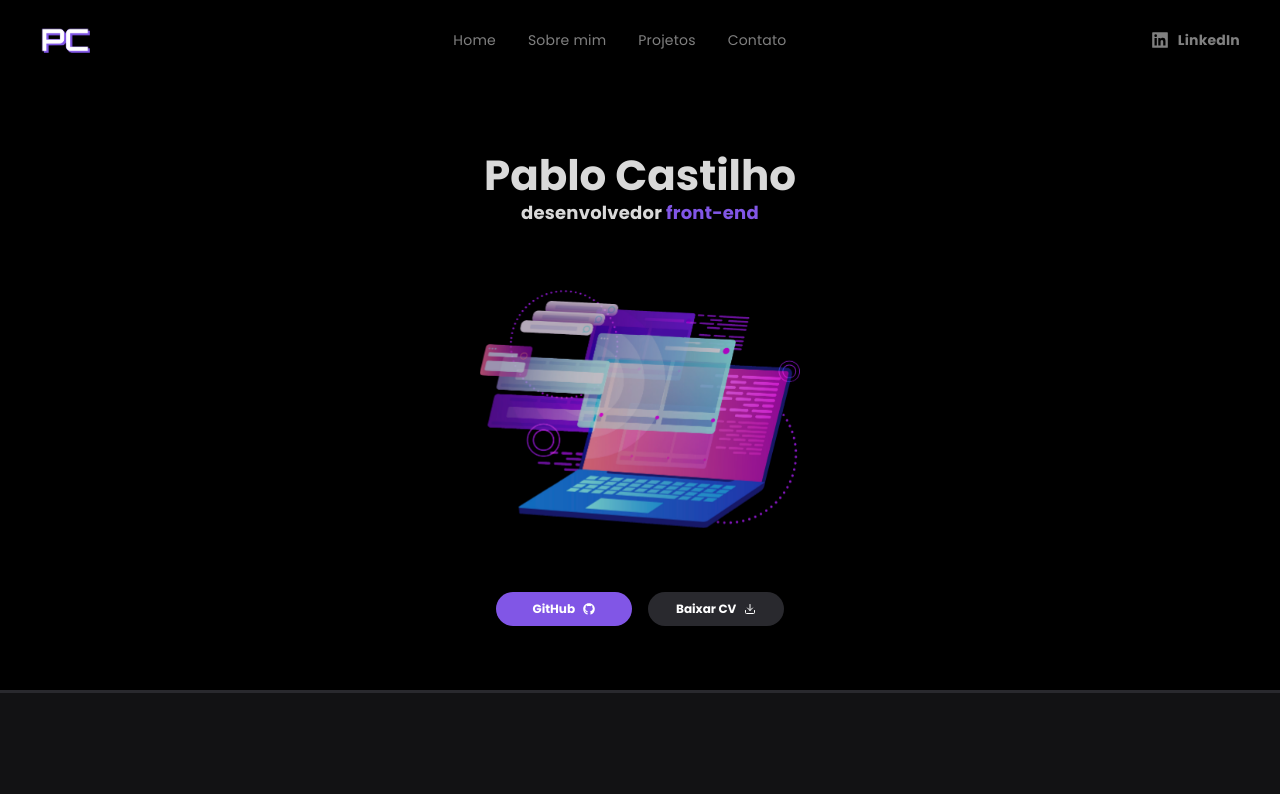
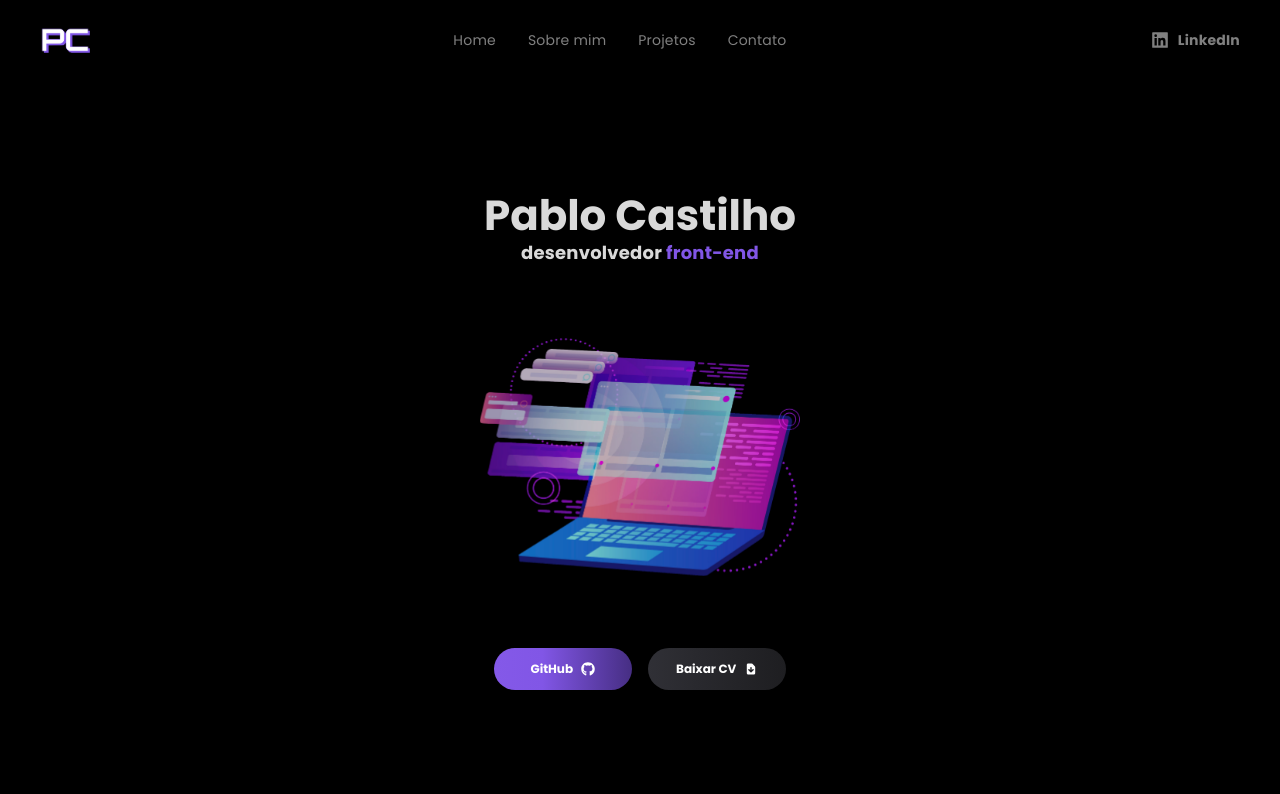
Before and after one commit to pabloccard/my-portfolio, a Next.js app: page / in a window 1280 px wide. Shown: the top 794 px of the page. Built offline with nearby package versions, Linux system fonts and the light colour scheme.

Commit message:
style(Hero): Adjust buttons gradient and spacing between elements

```diff
--- a/src/components/About/index.tsx
+++ b/src/components/About/index.tsx
@@ -1,5 +1,5 @@
-import Image from 'next/image'
-import manProgramming from '../../assets/man-programming.png'
+// import Image from 'next/image'
+// import manProgramming from '../../assets/man-programming.png'
 import { AboutSession, Content, Container, Bio } from './styles'
 
 export const About = () => {
--- a/src/components/Banner/index.tsx
+++ b/src/components/Banner/index.tsx
@@ -1,6 +1,6 @@
 import Image from 'next/image'
 import laptop from '../../assets/laptop.png'
-import { FiDownload } from 'react-icons/fi'
+import { HiDocumentDownload } from 'react-icons/hi'
 import { FaGithub } from 'react-icons/fa'
 
 import * as S from './styles'
@@ -22,7 +22,7 @@ export const Banner = () => {
           GitHub <FaGithub />
         </S.ActionButton>
         <S.ActionButton>
-          Baixar CV <FiDownload />
+          Baixar CV <HiDocumentDownload />
         </S.ActionButton>
       </S.Actions>
     </S.Container>
--- a/src/components/Banner/styles.ts
+++ b/src/components/Banner/styles.ts
@@ -4,17 +4,16 @@ export const Container = styled.section`
   display: flex;
   flex-direction: column;
   align-items: center;
+  gap: 4.5rem;
 
   margin: 0 auto;
   max-width: 1120px;
 
-  padding: 4rem 2rem;
+  padding: 6.5rem 2rem;
 
   img {
     opacity: 0.8;
     transform: rotateY(180deg);
-
-    margin-top: 4rem;
   }
 `
 
@@ -45,18 +44,25 @@ export const ActionButton = styled.a`
   justify-content: center;
   gap: 0.5rem;
 
-  padding: 0.5rem 1.75rem;
+  padding: 0.75rem 1.75rem;
   border-radius: 1.5rem;
-  background: ${(props) => props.theme.purple};
+  background: rgb(132, 89, 232);
+  background: linear-gradient(
+    90deg,
+    rgba(132, 89, 232, 1) 0%,
+    rgba(129, 86, 230, 1) 35%,
+    rgba(70, 46, 131, 1) 100%
+  );
+  /* background: ${(props) => props.theme.purple}; */
   color: ${(props) => props.theme.white};
   font-weight: 700;
   cursor: pointer;
 
   font-size: 0.75rem;
 
-  /* svg {
-    font-size: 1.25rem;
-  } */
+  svg {
+    font-size: 0.875rem;
+  }
 `
 
 export const Actions = styled.div`
@@ -64,10 +70,15 @@ export const Actions = styled.div`
   grid-template-columns: 1fr 1fr;
   gap: 1rem;
 
-  margin-top: 4rem;
-
   a:last-child {
-    background: ${(props) => props.theme['gray-500']};
+    /* background: ${(props) => props.theme['gray-500']}; */
+    background: rgb(48, 48, 54);
+    background: linear-gradient(
+      90deg,
+      rgba(48, 48, 54, 1) 0%,
+      rgba(41, 41, 46, 1) 35%,
+      rgba(30, 30, 33, 1) 100%
+    );
     color: ${(props) => props.theme.white};
   }
 `
```
